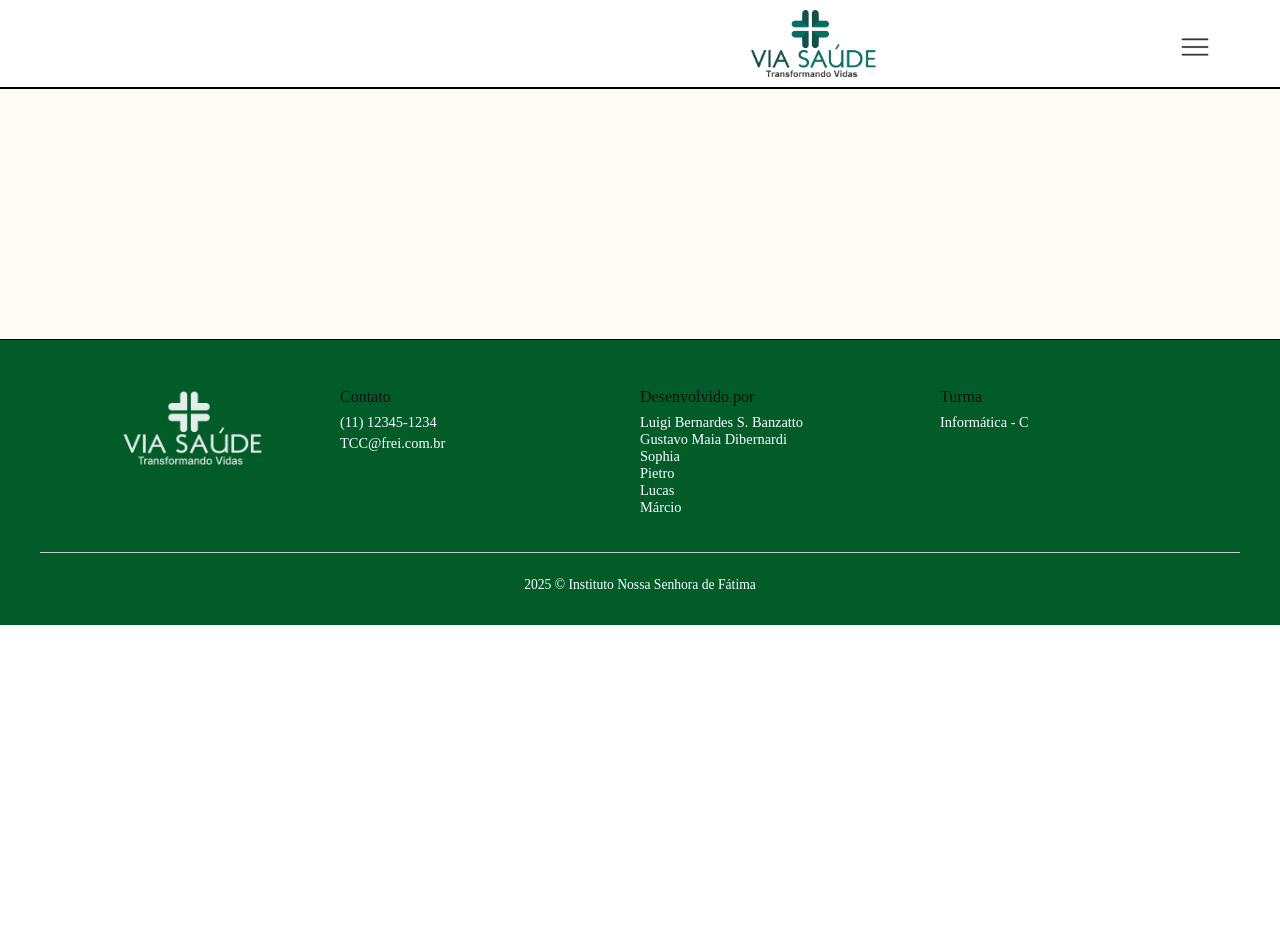
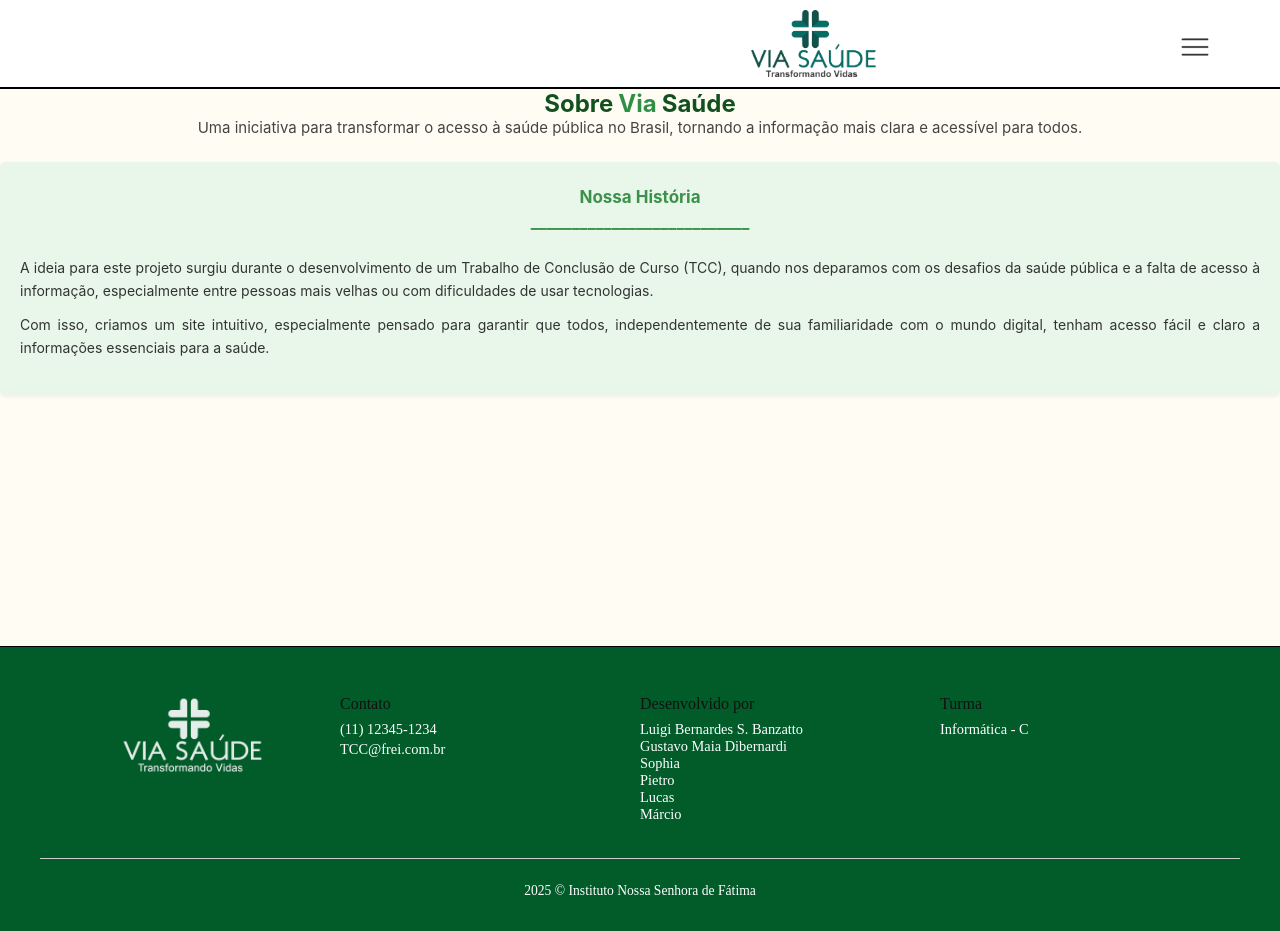
Before and after one commit to MaiaDiber/Site_TCC, a React (Vite) app in the folder FRONTEND/: page /Sobre in a window 1280 px wide. Before the commit the page ends 800 px from the top, so only its background shows below. Built offline with nearby package versions, Linux system fonts and the light colour scheme.

Commit message:
coloquei um hover no Perfil e fiz o sobre la

```diff
--- a/FRONTEND/src/pages/Perfil/Perfil.jsx
+++ b/FRONTEND/src/pages/Perfil/Perfil.jsx
@@ -34,19 +34,19 @@ export default function Perfil() {
 <div class="detail">
 <h3>Sobre</h3>
 <div className='details'>
-    <div>
+    <div className='tel'>
 <h5>Tel</h5>
 <p>(11)99999-9999</p>
 </div>
-<div>
+<div className='data'>
 <h5>Data de nascimento</h5>
 <p>01/01/2001</p>
 </div>
-<div>
+<div className='email'>
 <h5>Email</h5>
 <p>Carlos@gmail.com</p>
 </div>
-<div>
+<div className='cep'>
 <h5>Cep</h5>
 <p>00000-000</p>
 </div>
--- a/FRONTEND/src/pages/Perfil/Perfil.scss
+++ b/FRONTEND/src/pages/Perfil/Perfil.scss
@@ -33,6 +33,7 @@ background: linear-gradient(180deg, rgba(255,255,255,0.9), var(--card));
 padding: 18px;
 border-radius: var(--radius);
 box-shadow: var(--shadow);
+
 }
 
 
@@ -45,13 +46,18 @@ overflow: hidden;
 display: grid;
 place-items: center;
 background: #eef2ff;
+&:hover{
+    scale: 105%;
+}
 }
 
 
 .avatar-fallback {
 font-weight: 600;
 font-size: 20px;
-color: #1e293b;
+color: #0a367c;
+
+
 }
 
 .profile-actions{
@@ -73,6 +79,15 @@ button {
   font-size: 15px;
   color: #ffffff;
 
+  &:hover{
+    scale: 110%;
+    background-color: #099c4b;
+  }
+
+  &:active{
+    scale: 97%;
+  }
+
 }
 
 .detail{
@@ -80,5 +95,47 @@ button {
     flex-direction: column;
     gap: 30px;
 
+}
 
+
+.details{
+    display: flex;
+    flex-direction: row;
+    gap: 20px;
 }
+
+.tel{
+    transition: 0.3s;
+
+    &:hover{
+        scale: 110%;
+        color: #099c4b;
+    }
+}
+
+.data{
+    transition: 0.3s;
+
+    &:hover{
+        scale: 110%;
+        color: #099c4b;
+    }
+}
+
+.email{
+    transition: 0.3s;
+
+    &:hover{
+        scale: 110%;
+        color: #099c4b;
+    }
+}
+
+.cep{
+    transition: 0.3s;
+
+    &:hover{
+        scale: 110%;
+        color: #099c4b;
+    }
+}
--- a/FRONTEND/src/pages/Sobre/index.jsx
+++ b/FRONTEND/src/pages/Sobre/index.jsx
@@ -8,6 +8,32 @@ export default function Sobrenos() {
         <>
             <section className='Tudo'>
                 <Cabeçalho/>
+               <div className='titulo'>
+    <div className='so'><h2>Sobre</h2></div><div className='va'><h2>Via</h2></div><div className='sa'><h2> Saúde</h2></div>
+            </div>
+
+    <p class="descricao">
+      Uma iniciativa para transformar o acesso à saúde pública no Brasil,
+      tornando a informação mais clara e acessível para todos.
+    </p>
+
+    <div class="historia">
+      <h3>Nossa História</h3>
+      <h3>___________________________</h3>
+      <br></br>
+      <p>
+        A ideia para este projeto surgiu durante o desenvolvimento de um
+        Trabalho de Conclusão de Curso (TCC), quando nos deparamos com os
+        desafios da saúde pública e a falta de acesso à informação, especialmente
+        entre pessoas mais velhas ou com dificuldades de usar tecnologias.
+      </p>
+      <p>
+        Com isso, criamos um site intuitivo, especialmente pensado para garantir
+        que todos, independentemente de sua familiaridade com o mundo digital,
+        tenham acesso fácil e claro a informações essenciais para a saúde.
+      </p>
+    </div>
+
 
                 <Rodape/>
             </section>
--- a/FRONTEND/src/pages/Sobre/index.scss
+++ b/FRONTEND/src/pages/Sobre/index.scss
@@ -0,0 +1,66 @@
+.sobre {
+  max-width: 600px;
+  text-align: center;
+}
+
+.titulo{
+    display: flex;
+    gap: 5px;
+    text-align: center;
+    justify-content: center;
+}
+
+
+.so{
+    color: #12501d;
+}
+.va{
+    color: #2f8f46;
+}
+.sa{
+    color: #12501d;
+}
+
+
+
+.sobre h2 {
+  color: #2f8f46;
+  font-size: 20px;
+  margin-bottom: 10px;
+}
+
+.descricao {
+  color: #444;
+  font-size: 15px;
+  margin-bottom: 25px;
+  text-align: center;
+}
+
+.historia {
+  background-color: #e8f7e9;
+  border-radius: 6px;
+  padding: 25px 20px;
+  text-align: center;
+  box-shadow: 0 1px 4px rgba(0,0,0,0.05);
+}
+
+.historia h3 {
+  color: #3c914b;
+  margin-bottom: 5px;
+  font-size: 17px;
+}
+
+.historia hr {
+  width: 40%;
+  border: none;
+  border-top: 1px solid #a8d4ad;
+  margin: 8px auto 15px auto;
+}
+
+.historia p {
+  color: #333;
+  font-size: 14px;
+  line-height: 1.6;
+  text-align: justify;
+  margin-bottom: 12px;
+}
```
